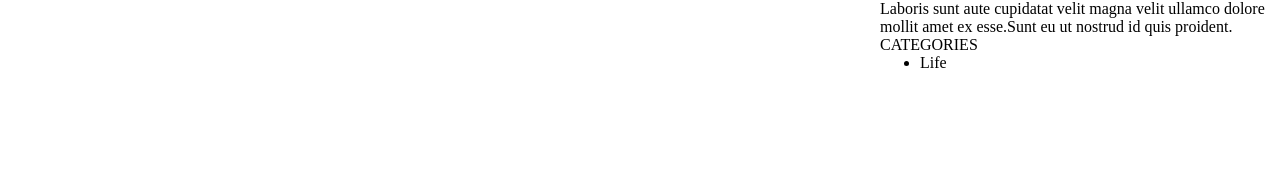
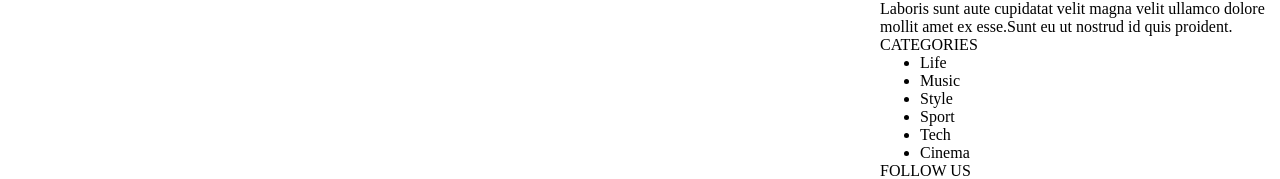
Before and after one commit to Godswillcode/blog-app-front-end, a React (Create React App) app: page / in a window 1280 px wide. Shown: the part 966-1145 px from the top of the page. Before the commit the page ends 1038 px from the top, so only its background shows below. Built offline with nearby package versions, Linux system fonts and the light colour scheme.

Commit message:
working on sidebar

```diff
--- a/src/sidebar/Sidebar.js
+++ b/src/sidebar/Sidebar.js
@@ -16,10 +16,25 @@
       </div>
 
       <div className="sidebarItem">
-      <span className="sidebarTitle">CATEGORIES</span>
-      <ul className="sidebarList">
+        <span className="sidebarTitle">CATEGORIES</span>
+        <ul className="sidebarList">
           <li className="sidebarListItem">Life</li>
-      </ul>
+          <li className="sidebarListItem">Music</li>
+          <li className="sidebarListItem">Style</li>
+          <li className="sidebarListItem">Sport</li>
+          <li className="sidebarListItem">Tech</li>
+          <li className="sidebarListItem">Cinema</li>
+        </ul>
+      </div>
+
+      <div className="sidebarItem">
+        <span className="sidebarTitle">FOLLOW US</span>
+        <div className="sidebarSocial">
+          <i className="sidebarIcon fab fa-facebook-square"></i>
+          <i className="sidebarIcon fab fa-instagram-square"></i>
+          <i className="sidebarIcon fab fa-pinterest-square"></i>
+          <i className="sidebarIcon fab fa-twitter-square"></i>
+        </div>
       </div>
     </div>
   );
```
